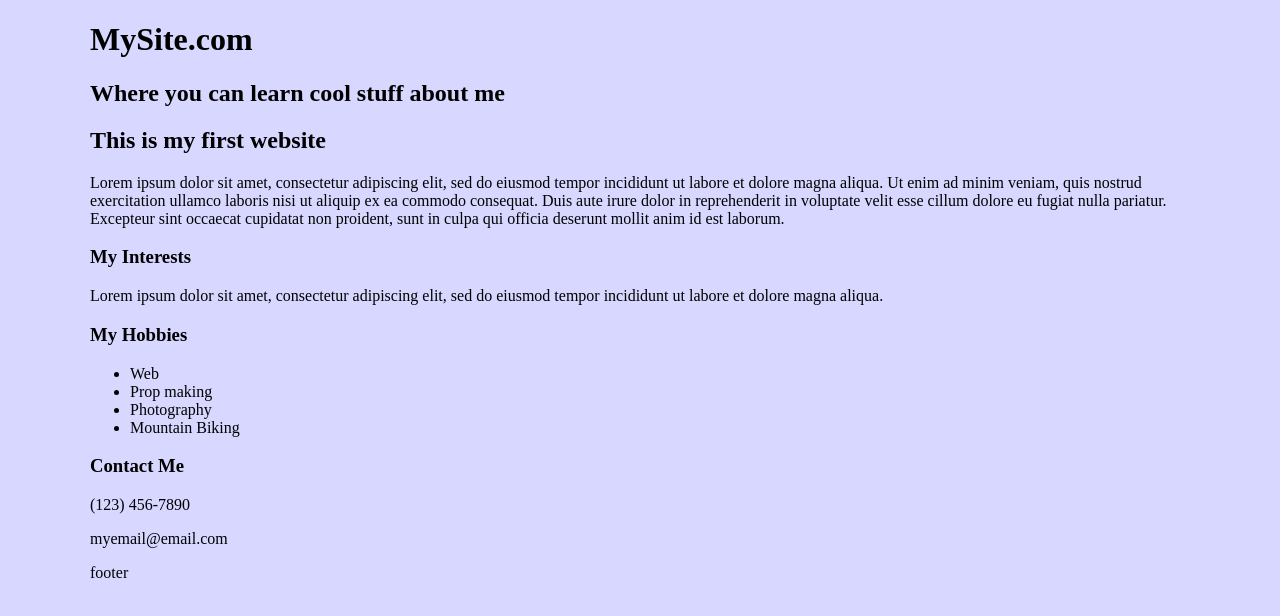
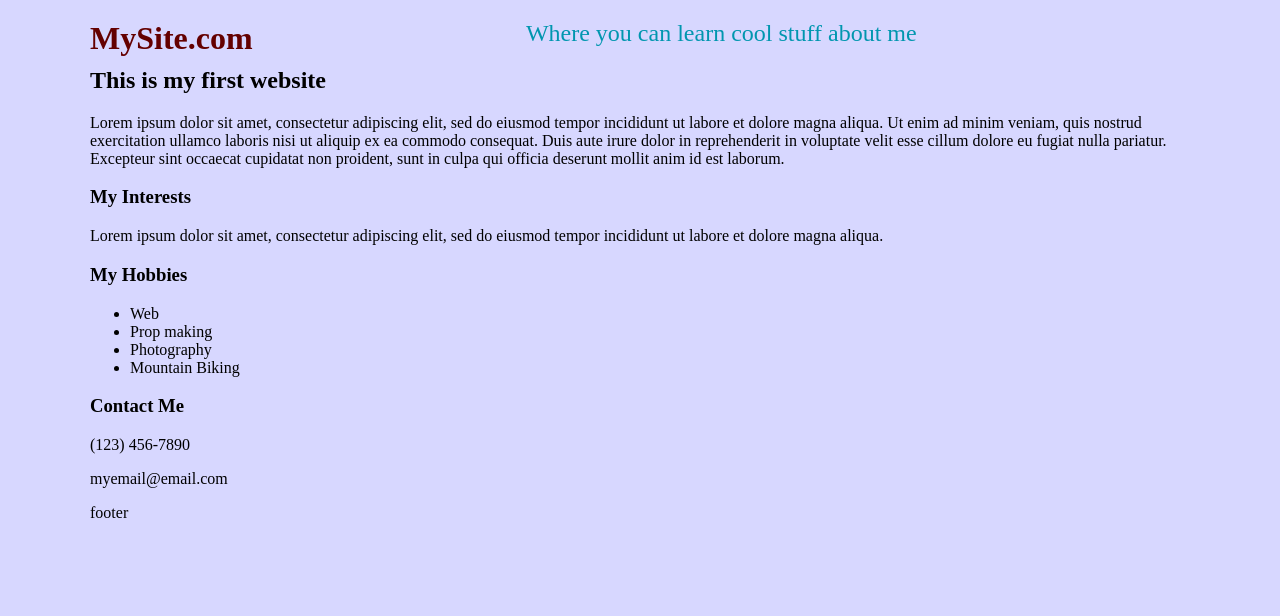
Before and after one commit to codeninja481/Web_Development_By_Doing_HTML_CSS_From_Scratch, a plain HTML site: page index.html in a window 1280 px wide. Drawn offline with Linux system fonts and the light colour scheme.

Commit message:
Added changes
Added more styling.

```diff
--- a/index.html
+++ b/index.html
@@ -8,6 +8,16 @@
 				background:rgb(215, 215, 255);
 				max-width: 95%;
 				margin:auto;
+			}
+			h1{
+				float: left;
+				color: rgb(100, 0, 0);
+				margin: 0;
+			}
+			header h2{
+				text-align: center;
+				font-weight: normal;
+				color: rgb(0, 150, 175);
 			}
 	</style>
 </head>
```
